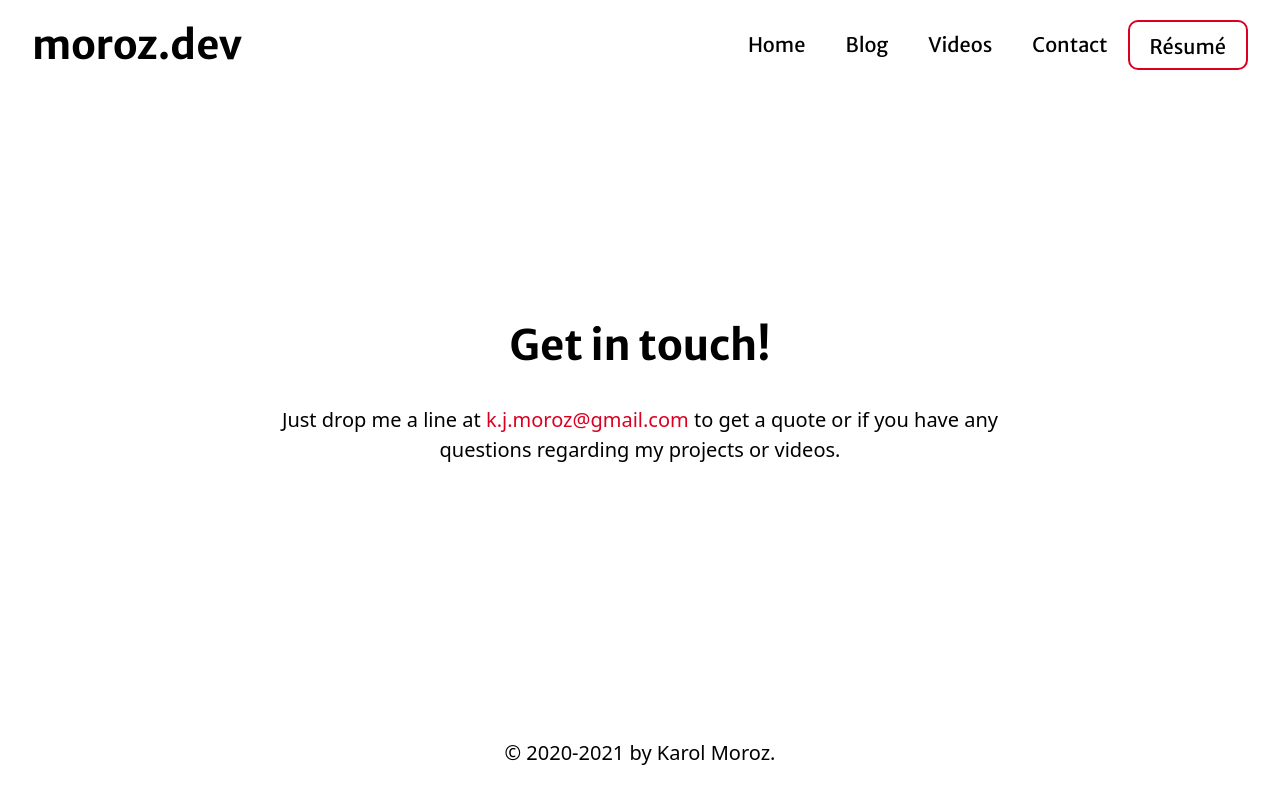
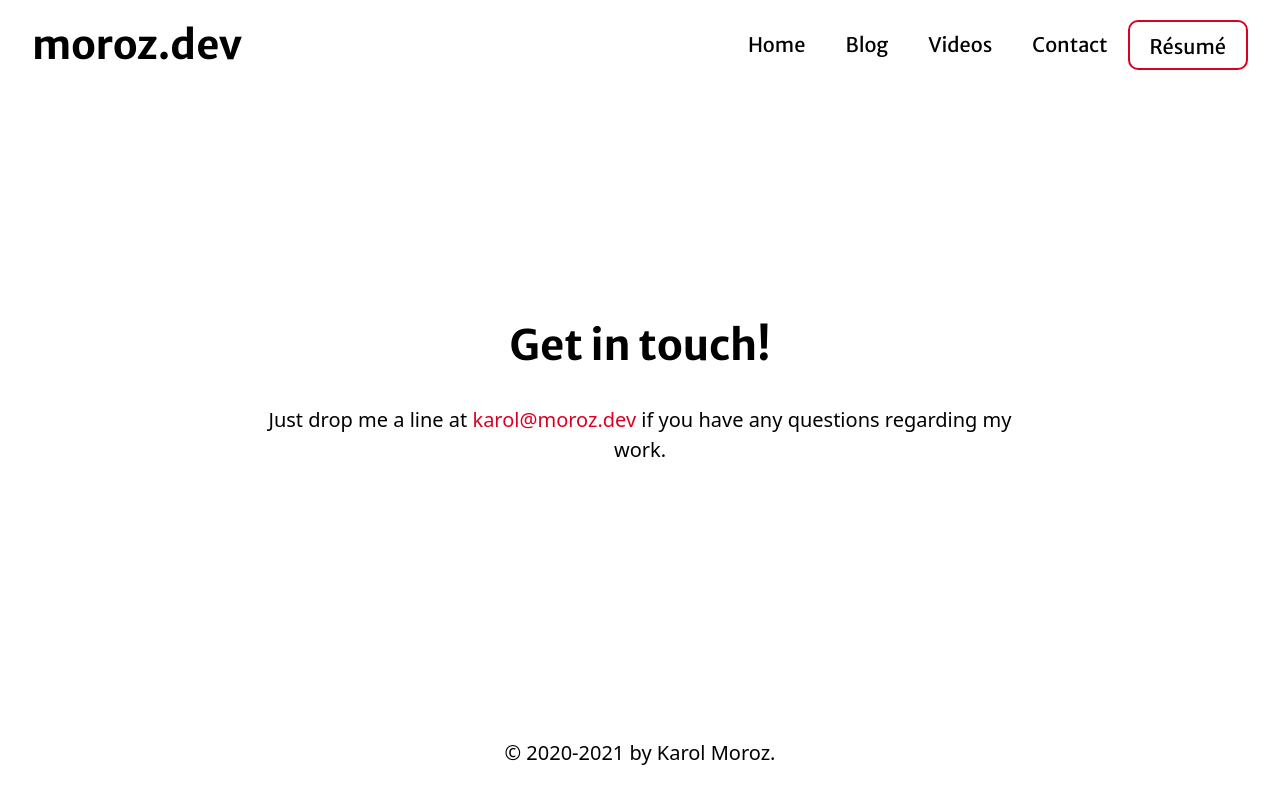
Before and after one commit to moroz/moroz.dev, a Next.js app: page /contact in a window 1280 px wide. Built offline with nearby package versions, Linux system fonts and the light colour scheme; no server answers.

Commit message:
Update contact email

```diff
--- a/pages/contact.tsx
+++ b/pages/contact.tsx
@@ -8,11 +8,10 @@ const ContactPage = () => {
         <h1 className="page-title mt-0">Get in touch!</h1>
         <p>
           Just drop me a line at{" "}
-          <Link href="mailto:k.j.moroz@gmail.com">
-            <a>k.j.moroz@gmail.com</a>
+          <Link href="mailto:karol@moroz.dev">
+            <a>karol@moroz.dev</a>
           </Link>{" "}
-          to get a quote or if you have any questions regarding my projects or
-          videos.
+          if you have any questions regarding my work.
         </p>
       </div>
     </Layout>
```
